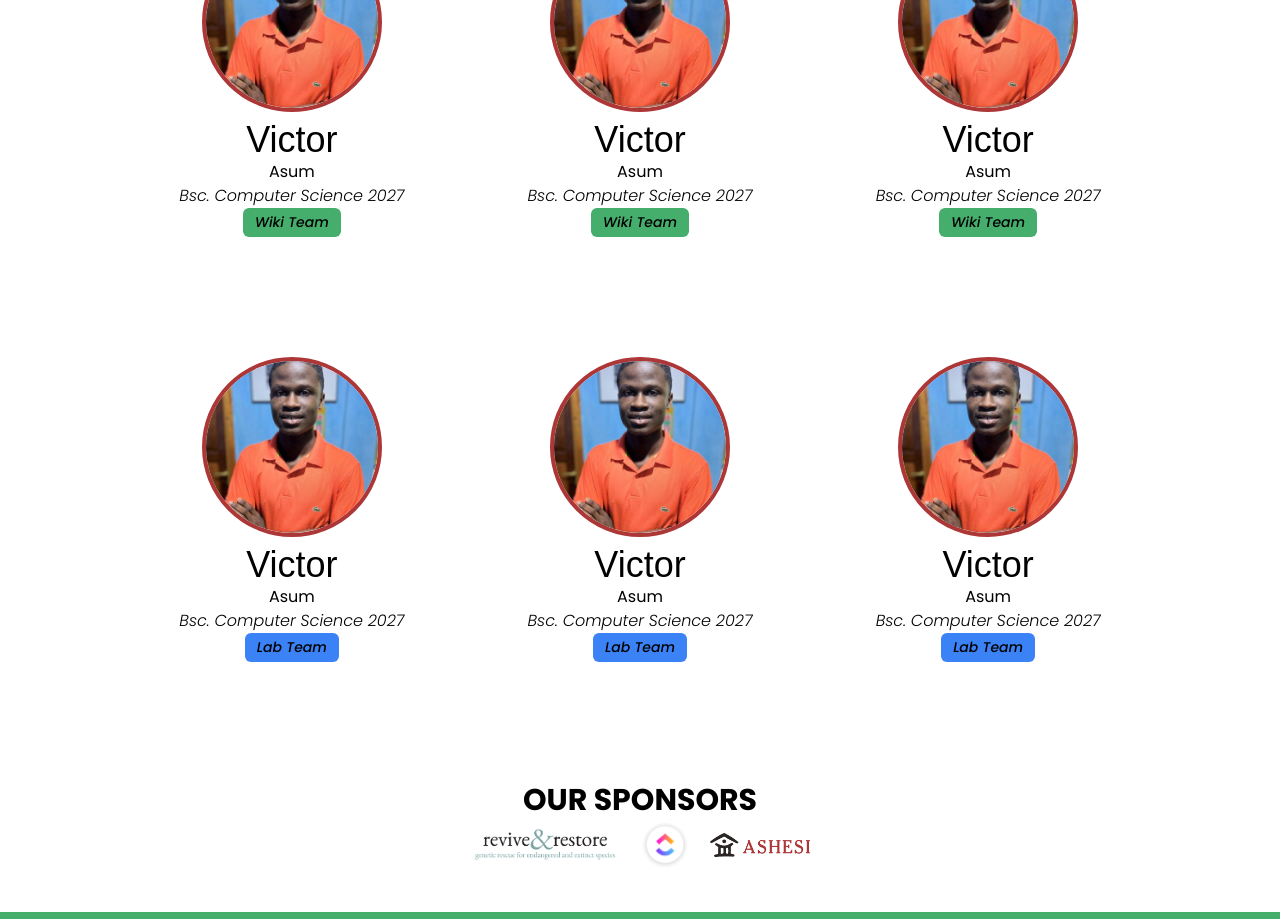
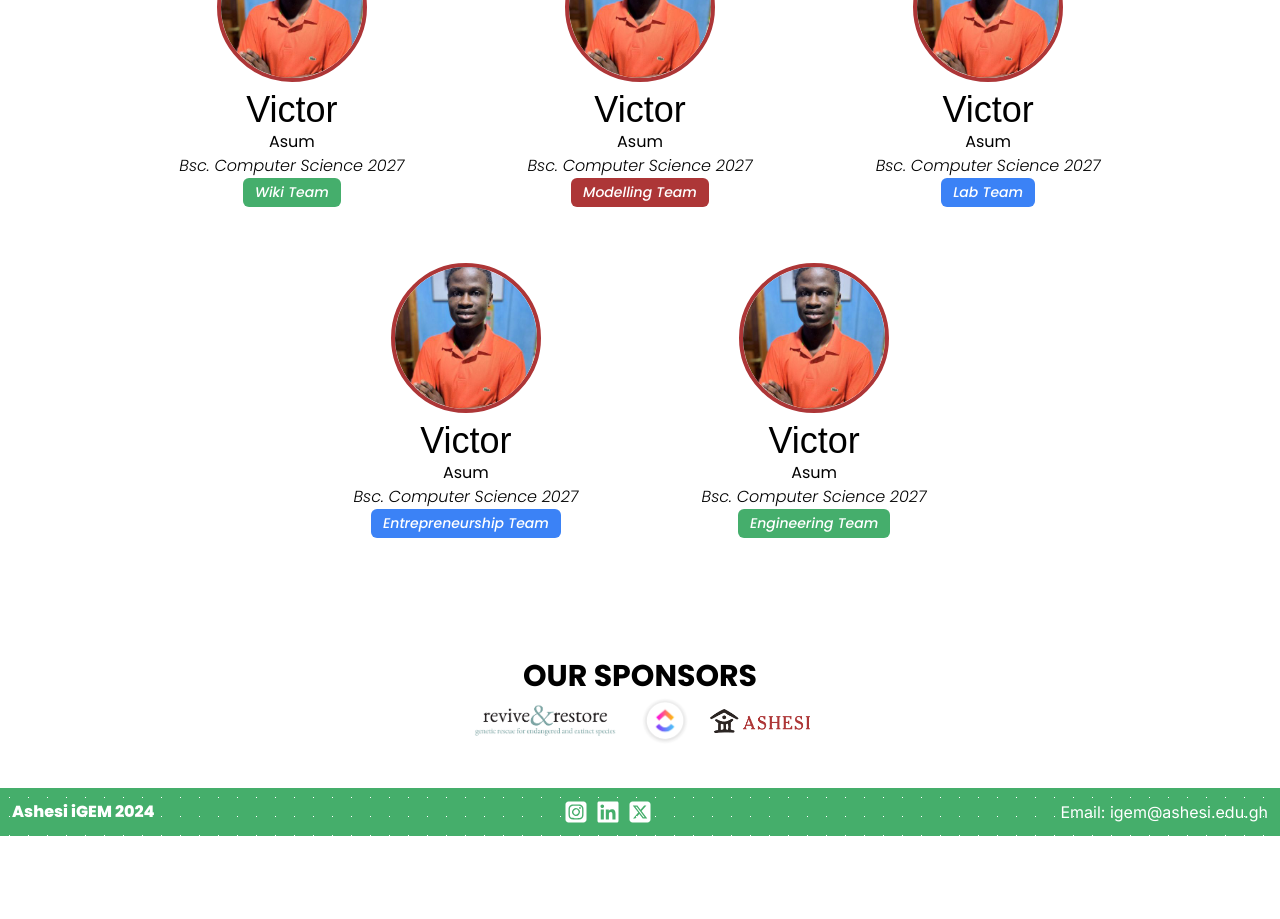
Before and after one commit to AsumVictor/iGEM-2024, a Next.js app: page / in a window 1280 px wide. Shown: the part 5480-6399 px from the top of the page. After the commit the page ends 6316 px from the top, so only its background shows below. Built offline with nearby package versions, Linux system fonts and the light colour scheme; a web font is replaced by a local one.

Commit message:
Refactor team dynamics
I have refacror the data structure of the team

```diff
--- a/src/components/config.ts
+++ b/src/components/config.ts
@@ -1,49 +1,42 @@
 import { Team } from "./types";
 import Asum from "@/assets/images/team_asum.jpg";
 
-export const team_members: {
-  [key: string]: Team[];
-} = {
-  "wiki team": [
+export const team_members: Team[] = [
   {
     first_name: "Victor",
     last_name: "Asum",
     major: "Bsc. Computer Science 2027",
     image: Asum,
+    teamtype: "wiki team",
   },
   {
     first_name: "Victor",
     last_name: "Asum",
     major: "Bsc. Computer Science 2027",
     image: Asum,
+    teamtype: "modelling team",
   },
   {
     first_name: "Victor",
     last_name: "Asum",
     major: "Bsc. Computer Science 2027",
     image: Asum,
-    },
-  ],
-  "lab team": [
-    {
-      first_name: "Victor",
-      last_name: "Asum",
-      major: "Bsc. Computer Science 2027",
-      image: Asum,
+    teamtype: "lab team",
   },
   {
     first_name: "Victor",
     last_name: "Asum",
     major: "Bsc. Computer Science 2027",
     image: Asum,
+    teamtype: "entrepreneurship team",
   },
   {
     first_name: "Victor",
     last_name: "Asum",
     major: "Bsc. Computer Science 2027",
     image: Asum,
+    teamtype: "engineering team",
   },
-  ],
-};
+];
 
 export const problem_statement: string = `Our oceans are dealing with two major threats - they are filling up with plastic waste and the coasts are eroding away. This harmful combination is harming ocean life but also disrupting ecosystems and putting coastal towns in danger. The solutions we have now aren't working well enough. Plastic trash keeps accumulating, and the usual methods to stop erosion are costly, ugly, and harmful to the environment.`;
--- a/src/components/sections/MeetTeam.tsx
+++ b/src/components/sections/MeetTeam.tsx
@@ -1,19 +1,14 @@
-import React from 'react'
-import TeamMembers from '../utils/Team_'
-import { team_members } from '../config'
+import React from "react";
+import TeamMembers from "../utils/Team_";
+import { team_members } from "../config";
 
 function MeetTeam() {
-
-
-    return (
-    <section className=' w-full  mt-20 py-10 poppins-extrabold'>
-    <h3 className=' text-center text-3xl'>MEET THE TEAM</h3>
-    {Object.entries(team_members).map(([t_name, members])=>(
-
-     <TeamMembers teamType={t_name} members={members} />
-    ))}
+  return (
+    <section className=" w-full  mt-20 py-10 poppins-extrabold">
+      <h3 className=" text-center text-3xl">MEET THE TEAM</h3>
+      <TeamMembers members={team_members} />
     </section>
-  )
+  );
 }
 
-export default MeetTeam
+export default MeetTeam;
--- a/src/components/types.ts
+++ b/src/components/types.ts
@@ -1,8 +1,14 @@
 export type TODO = any;
 
 export interface Team {
-   first_name: string,
-   last_name: string,
-   major: string,
-   image: TODO
+  first_name: string;
+  last_name: string;
+  major: string;
+  teamtype:
+    | "lab team"
+    | "wiki team"
+    | "modelling team"
+    | "engineering team"
+    | "entrepreneurship team";
+  image: TODO;
 }
--- a/src/components/utils/Team_.tsx
+++ b/src/components/utils/Team_.tsx
@@ -2,17 +2,11 @@ import Image from "next/image";
 import React from "react";
 import { Team } from "../types";
 
-export default function TeamMembers({
-  teamType,
-  members,
-}: {
-  teamType: string;
-  members: Team[];
-}) {
+export default function TeamMembers({ members }: { members: Team[] }) {
   return (
     <section className="w-full flex-wrap gap-x-2 gap-y-14 py-10 mt-10 flex justify-center items-center">
       {members.map((m) => (
-        <Team key={m.image} member={m} teamName={teamType} />
+        <Team key={m.image} member={m} teamName={m.teamtype} />
       ))}
     </section>
   );
@@ -23,8 +17,8 @@ function Team({ member, teamName }: { member: Team; teamName: string }) {
     <div className=" w-full 400px:w-[9cm] flex flex-col justify-center items-center">
       <Image
         src={member.image}
-        height={180}
-        width={180}
+        height={150}
+        width={150}
         alt="name"
         className=" rounded-full border-4 border-primary_brown "
       />
@@ -45,13 +39,13 @@ function TeamBadge({ name }: { name: string }): JSX.Element {
     "lab team": "bg-blue-500",
     "wiki team": "bg-primary_green",
     "modelling team": "bg-primary_brown",
-    "engineering team": "bg-primary-green",
+    "engineering team": "bg-primary_green",
     "entrepreneurship team": "bg-blue-500",
   };
 
   return (
     <span
-      className={` ${teamColors[name]} py-1 px-3  rounded-md poppins-medium-italic text-[14px] capitalize`}
+      className={` ${teamColors[name]} py-1 px-3  rounded-md poppins-medium-italic text-[14px] capitalize text-white`}
     >
       {name}
     </span>
```
Lines whose indentation alone changed are shown as unchanged.
